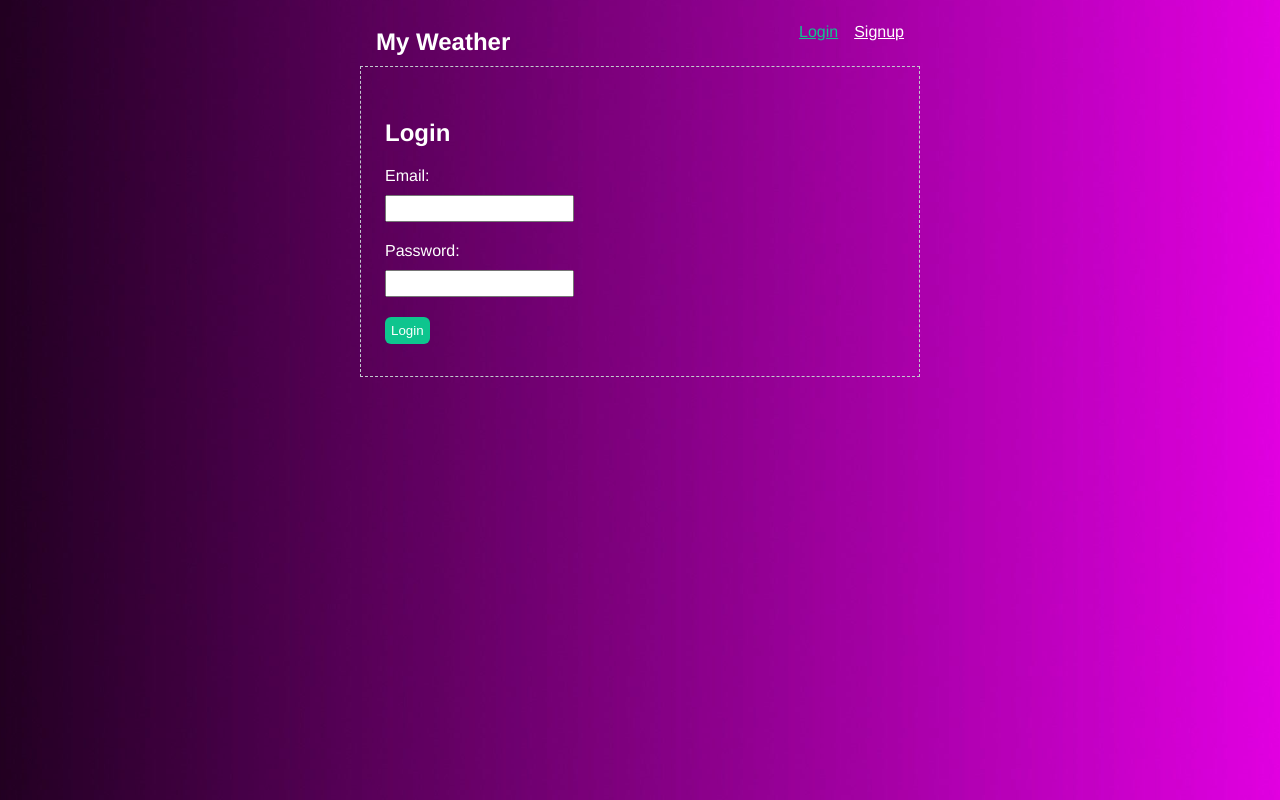
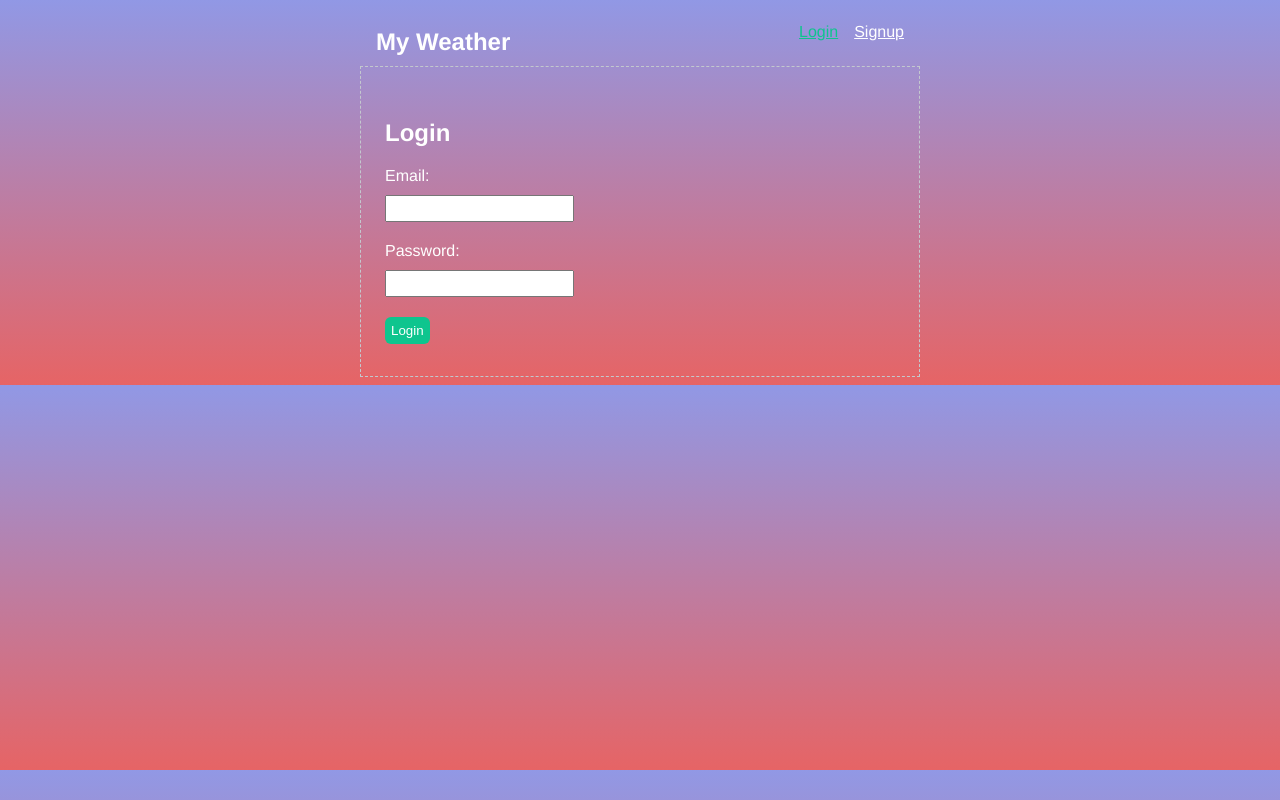
Before and after one commit to raresample/weather-list, a Vue app: page /login in a window 1280 px wide. Built offline with nearby package versions, Linux system fonts and the light colour scheme; no server answers.

Commit message:
Changed background from image to linear-gradient

```diff
--- a/src/App.vue
+++ b/src/App.vue
@@ -17,11 +17,14 @@ export default {
 body {
   background: darkgray;
   /* background: #555; */
+/*
   background-image: url('assets/purple.jpg');
   background-position: center;
   background-size: cover;
   background-repeat: no-repeat;
-  background-attachment: fixed;
+  background-attachment: fixed; */
+
+  background: linear-gradient(#9198e5, #e66465);
 }
 #app {
   font-family: Avenir, Helvetica, Arial, sans-serif;
```
